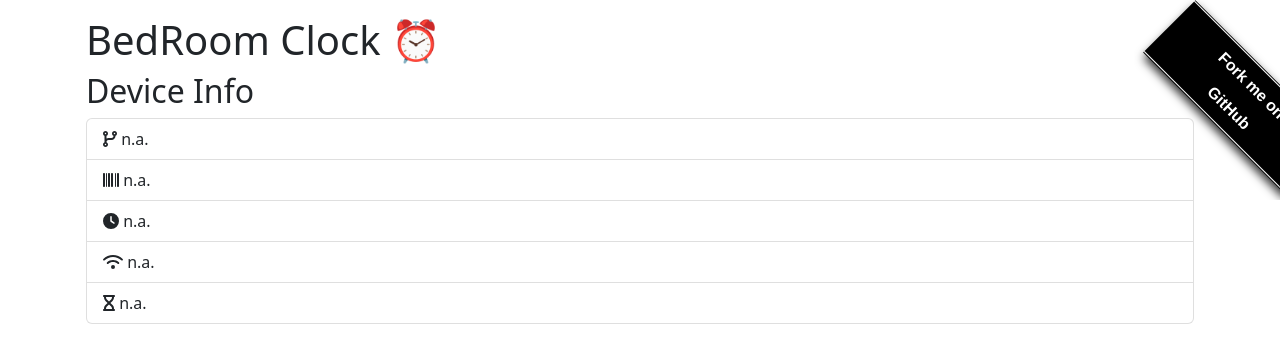
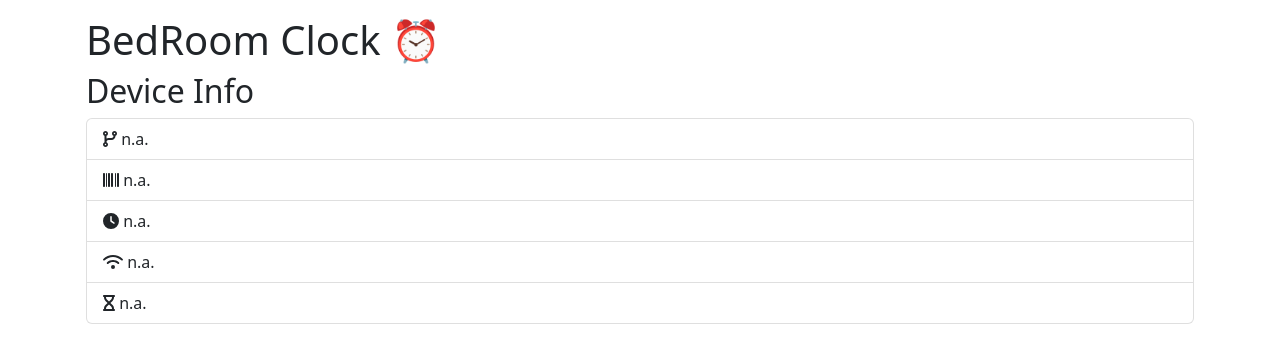
Before and after one commit to coding-lemur/bed-room-clock-dashboard, a React (Vite) app: page / in a window 1280 px wide. Shown: the top 362 px of the page. Built offline with nearby package versions, Linux system fonts and the light colour scheme; no server answers.

Commit message:
remove FormMe badge

```diff
--- a/src/components/ForkMe/ForkMe.tsx
+++ /dev/null
@@ -1,9 +0,0 @@
-import { FC } from 'react'
-
-import './Style.css'
-
-const ForkMe: FC = () => {
-    return <span id="forkongithub"><a href="https://github.com/coding-lemur/bed-room-clock-dashboard">Fork me on GitHub</a></span>
-}
-
-export default ForkMe
--- a/src/components/ForkMe/Style.css
+++ /dev/null
@@ -1,61 +0,0 @@
-#forkongithub a {
-    background: #000;
-    color: #fff;
-    text-decoration: none;
-    font-family: arial, sans-serif;
-    text-align: center;
-    font-weight: bold;
-    padding: 5px 40px;
-    font-size: 1rem;
-    line-height: 2rem;
-    position: relative;
-    transition: 0.5s;
-}
-
-#forkongithub a:hover {
-    background: #c11;
-    color: #fff;
-}
-
-#forkongithub a::before,
-#forkongithub a::after {
-    content: "";
-    width: 100%;
-    display: block;
-    position: absolute;
-    top: 1px;
-    left: 0;
-    height: 1px;
-    background: #fff;
-}
-
-#forkongithub a::after {
-    bottom: 1px;
-    top: auto;
-}
-
-@media screen and (min-width:800px) {
-    #forkongithub {
-        position: fixed;
-        display: block;
-        top: 0;
-        right: 0;
-        width: 200px;
-        overflow: hidden;
-        height: 200px;
-        z-index: 9999;
-    }
-
-    #forkongithub a {
-        width: 200px;
-        position: absolute;
-        top: 60px;
-        right: -60px;
-        transform: rotate(45deg);
-        -webkit-transform: rotate(45deg);
-        -ms-transform: rotate(45deg);
-        -moz-transform: rotate(45deg);
-        -o-transform: rotate(45deg);
-        box-shadow: 4px 4px 10px rgba(0, 0, 0, 0.8);
-    }
-}
--- a/src/main.tsx
+++ b/src/main.tsx
@@ -1,14 +1,12 @@
 import React from 'react'
 import ReactDOM from 'react-dom/client'
 
-import ForkMe from './components/ForkMe/ForkMe';
 import App from './App'
 
 import 'bootstrap/dist/css/bootstrap.min.css';
 
 ReactDOM.createRoot(document.getElementById('root') as HTMLElement).render(
   <React.StrictMode>
-    <ForkMe />
     <App />
   </React.StrictMode>,
 )
```
